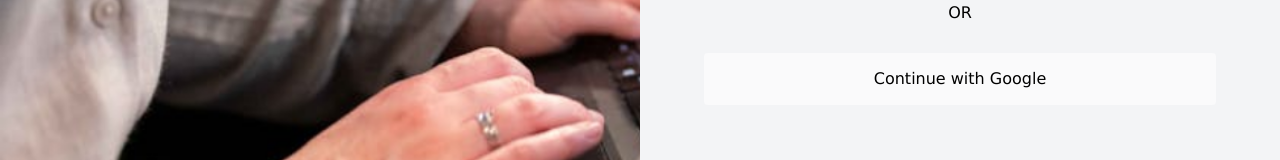
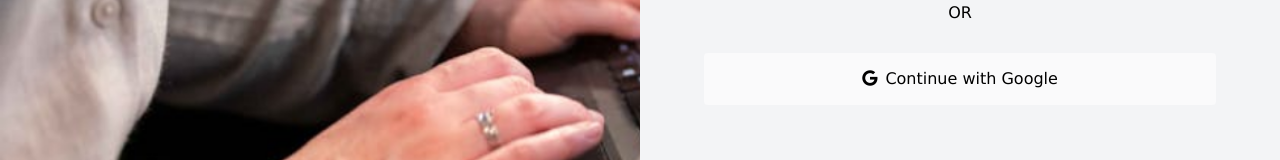
Before and after one commit to Bigoluwagentle/AI-CareerBuilder, a Next.js app: page /login in a window 1280 px wide. Shown: the part 537-697 px from the top of the page. Built offline with nearby package versions, Linux system fonts and the light colour scheme.

Commit message:
Add icon

```diff
--- a/app/login/page.tsx
+++ b/app/login/page.tsx
@@ -108,6 +108,7 @@ export default function Login() {
               onClick={handleGoogleSignIn}
               className="bg-[#FAFAFBFF] w-full h-13 text-black cursor-pointer rounded-sm mb-3"
             >
+              <i className="fa-brands fa-google mr-2"></i>
               Continue with Google
             </button>
           </nav>
--- a/app/register/page.tsx
+++ b/app/register/page.tsx
@@ -108,6 +108,7 @@ export default function Register() {
             onClick={handleGoogleSignIn}
             className="bg-[#FAFAFBFF] w-full h-12 text-black cursor-pointer rounded-sm mb-3"
           >
+            <i className="fa-brands fa-google mr-2"></i>
             Continue with Google
           </button>
 
```
